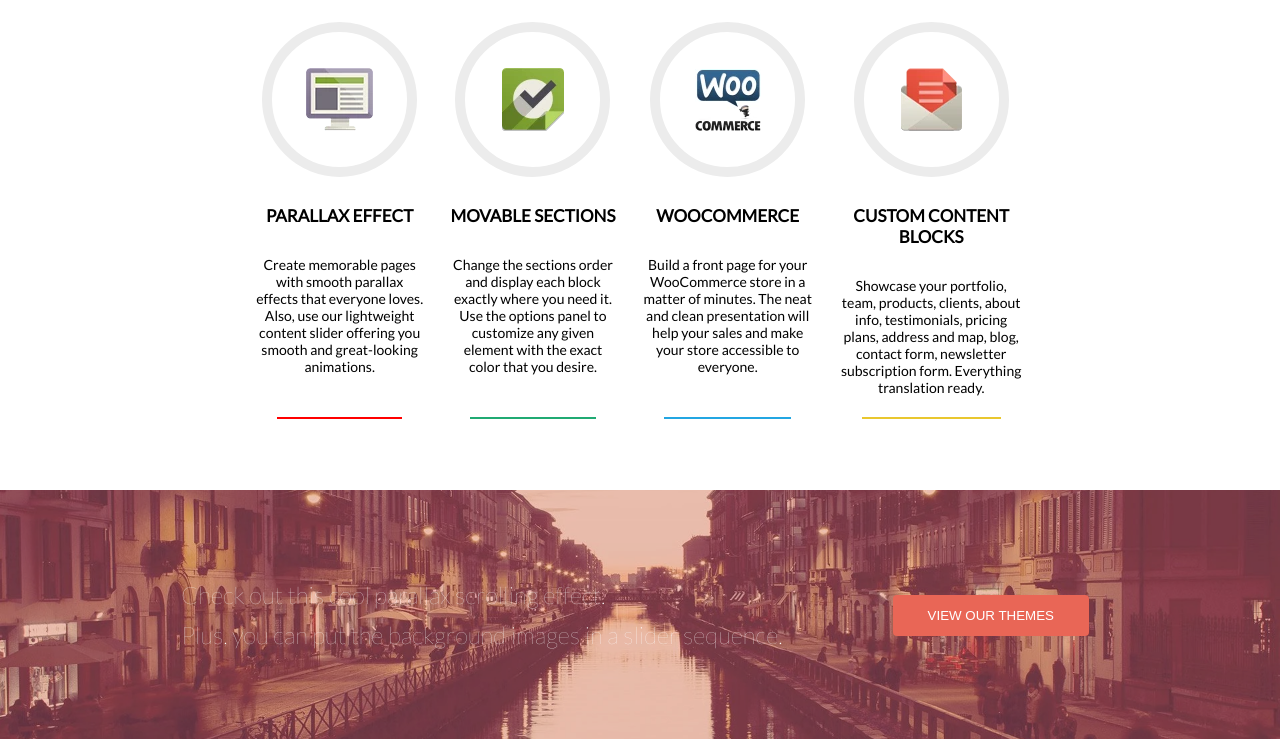
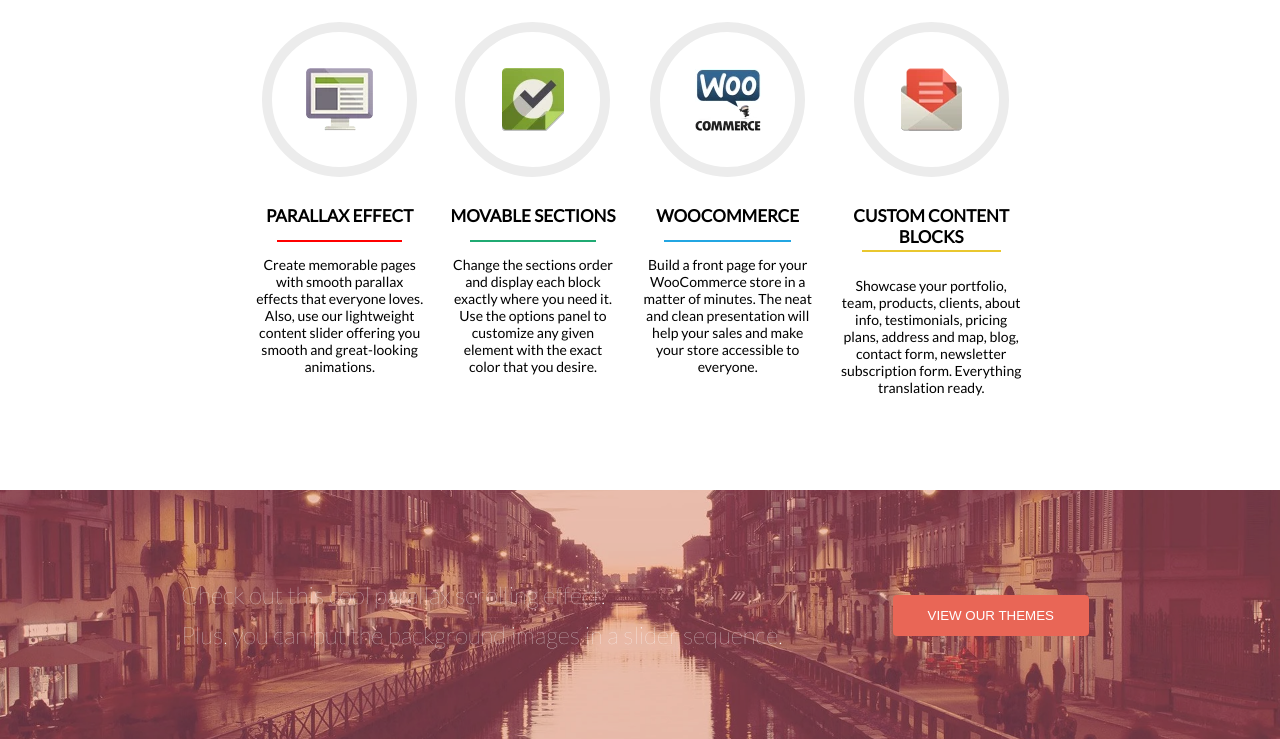
Before and after one commit to kalokamil98/stronka-korg-2, a PHP site: page / in a window 1280 px wide. Shown: the part 993-1732 px from the top of the page. Run offline with PHP 8.4, Linux system fonts and the light colour scheme; some libraries are stand-ins or nearby versions.

Commit message:
gra i buczy

```diff
--- a/styles/style.css
+++ b/styles/style.css
@@ -325,13 +325,10 @@ body {
   }
 }
 
-.unique__container__item {
-  position: relative;
-}
-
 .unique__container__item__heading {
   margin-bottom: 30px;
   font-size: 17px;
+  position: relative;
 }
 
 .unique__container__item__heading::before {
@@ -341,7 +338,8 @@ body {
   content: "";
   width: 75%;
   height: 2px;
-  bottom: -9px;
+  top: 0px;
+  bottom: -50px;
   left: 12.5%;
 }
 
--- a/styles/style.scss
+++ b/styles/style.scss
@@ -265,11 +265,10 @@ $yellow: rgb(233, 199, 47);
     display: flex;
     gap: clamp(1vw, 2vw, 3vw);
     &__item {
-      position: relative;
-
       &__heading {
         margin-bottom: 30px;
         font-size: 17px;
+        position: relative;
         &::before {
           position: absolute;
           margin: auto;
@@ -277,8 +276,8 @@ $yellow: rgb(233, 199, 47);
           content: "";
           width: 75%;
           height: 2px;
-
-          bottom: -9px;
+          top: 0px;
+          bottom: -50px;
           left: 12.5%;
         }
         &--red::before {
```
Also changed, not shown: 1 other file.
